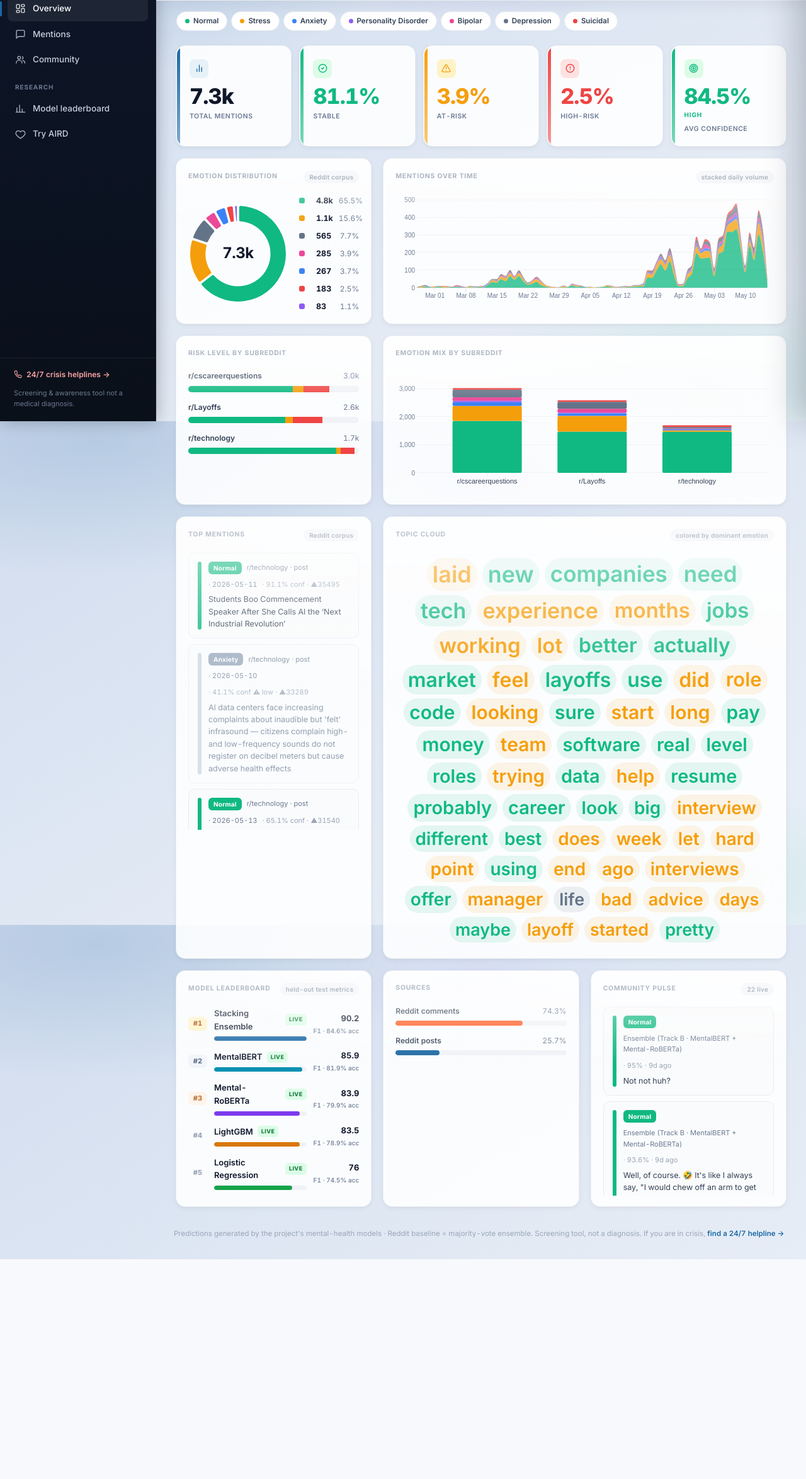
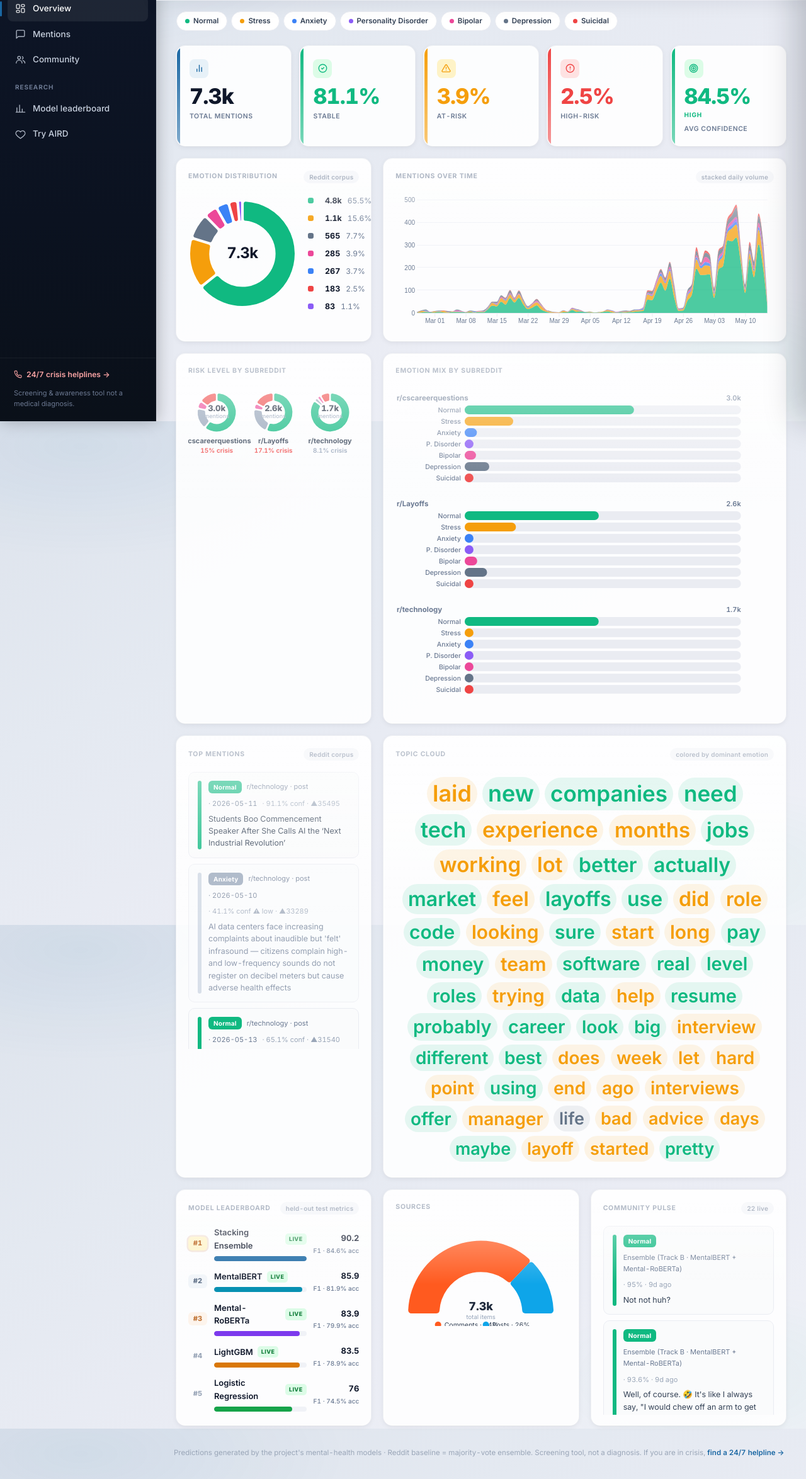
Before and after one commit to wondosenamosha/AIRD-social-Monitoring, a Flask app: page / in a window 1280 px wide. Shown: the part 131-2480 px from the top of the page at 63% size. Before the commit the page ends 2131 px from the top, so only its background shows below. Run offline with Flask 3, Linux system fonts and the light colour scheme; data comes from the database, SQL or seed files in the repository.

Commit message:
Dashboard: D3 animated chart upgrades + visual fixes
- Replace Risk Level stacked bars with D3 animated mini-donuts per subreddit (arc sweep with staggered delay)
- Replace Sources progress bars with D3 half-gauge semicircle (animated arc reveal)
- Fix Emotion Mix subreddit label overlap by adding header row above each bar group
- Fix blank Emotion Mix chart (reduce initial value bug in maxTotal calculation)
- Add D3 stacked-area timeline wipe animation, donut arc sweep, horizontal bar grow animation
- Background gradient tuned (less blue), frosted topbar, KPI card polish

Co-Authored-By: Claude Sonnet 4.6 <noreply@anthropic.com>

```diff
--- a/scripts/build_reddit_aggregates.py
+++ b/scripts/build_reddit_aggregates.py
@@ -26,7 +26,7 @@ from inference import EMOTION_META, LABELS  # noqa: E402
 SRC = os.path.join(ROOT, "results", "reddit_inference_results.csv")
 MASTER = os.path.join(ROOT, "results", "master_comparison_table.csv")
 OUT = os.path.join(WEBAPP, "data", "reddit_dashboard.json")
-MODEL_NOTE = "Ensemble (Track B) · 84.6% acc / 0.90 macro-F1"
+MODEL_NOTE = "Ensemble · 84.6% acc / 0.90 macro-F1"
 
 # Which Track B models can actually serve live inference (complete artifacts).
 # All six are now live: the transformers ship full HF artifacts; the classical
--- a/static/css/style.css
+++ b/static/css/style.css
@@ -22,10 +22,9 @@ html,body{margin:0;padding:0}
 body{
   font-family:'Inter',-apple-system,BlinkMacSystemFont,'Segoe UI',Roboto,sans-serif;
   background:
-    radial-gradient(ellipse 72% 48% at 12% 4%, rgba(26,103,163,.16) 0%,transparent 56%),
-    radial-gradient(ellipse 55% 38% at 88% 92%, rgba(16,185,129,.09) 0%,transparent 52%),
-    radial-gradient(ellipse 40% 30% at 60% 10%, rgba(139,92,246,.05) 0%,transparent 45%),
-    linear-gradient(150deg,#d2dcee 0%,#dae4f2 35%,#e3eaf4 65%,#e9eff8 100%) fixed;
+    radial-gradient(ellipse 60% 40% at 10% 5%, rgba(26,103,163,.07) 0%,transparent 55%),
+    radial-gradient(ellipse 45% 35% at 90% 90%, rgba(16,185,129,.05) 0%,transparent 50%),
+    linear-gradient(150deg,#dde3ec 0%,#e4e9f1 35%,#eaecf4 65%,#eff1f7 100%) fixed;
   color:var(--ink); font-size:14px; line-height:1.6;
   -webkit-font-smoothing:antialiased; overflow-x:hidden;
   font-feature-settings:"cv05","ss01"; font-variant-numeric:tabular-nums;
@@ -123,7 +122,7 @@ a{color:inherit;text-decoration:none}
 
 /* donut + legend */
 .donut-wrap{display:flex;align-items:center;gap:18px}
-.donut-box{position:relative;width:158px;height:158px;flex:0 0 158px}
+.donut-box{position:relative;width:172px;height:172px;flex:0 0 172px}
 .donut-center{position:absolute;inset:0;display:grid;place-content:center;text-align:center;pointer-events:none}
 .donut-center .big{font-size:24px;font-weight:700;letter-spacing:-.5px}
 .donut-center .lbl{display:none}
@@ -140,8 +139,10 @@ a{color:inherit;text-decoration:none}
 .hbar .top .name{font-weight:600;color:var(--ink-2)}
 .hbar .track{height:8px;background:var(--line-2);border-radius:6px;overflow:hidden;display:flex}
 .hbar .fill{height:100%;border-radius:6px}
-.stacked .seg-bar{display:flex;height:10px;border-radius:6px;overflow:hidden;background:var(--line-2)}
-.stacked .seg-bar > span{display:block;height:100%}
+.stacked .seg-bar{display:flex;height:12px;border-radius:8px;overflow:hidden;background:var(--line-2)}
+.stacked .seg-bar > span{display:block;height:100%;transition:width .6s cubic-bezier(.4,0,.2,1)}
+.bar-shim{animation:shimSweep 2.6s ease-in-out infinite}
+@keyframes shimSweep{0%{transform:translateX(-120%)}100%{transform:translateX(320%)}}
 
 /* charts (d3 svg) */
 .chart{width:100%}
@@ -169,8 +170,10 @@ a{color:inherit;text-decoration:none}
 
 /* topic cloud */
 .cloud{display:flex;flex-wrap:wrap;gap:6px 8px;align-items:center;justify-content:center;padding:8px 4px;line-height:1.3}
-.cloud span{font-weight:600;cursor:default;transition:opacity .12s;border-radius:999px;padding:3px 9px;display:inline-block}
-.cloud span:hover{opacity:.7}
+.cloud span{font-weight:600;cursor:default;border-radius:999px;padding:3px 9px;display:inline-block;
+  animation:cloudIn .4s ease both;transition:opacity .15s,transform .15s}
+.cloud span:hover{opacity:.75;transform:scale(1.08)}
+@keyframes cloudIn{from{opacity:0;transform:scale(.8)}to{opacity:1;transform:scale(1)}}
 
 /* leaderboard */
 .lb{display:flex;flex-direction:column;gap:13px}
@@ -178,8 +181,10 @@ a{color:inherit;text-decoration:none}
 .lb .rank{font-weight:800;font-size:11px;text-align:center;padding:2px 4px;border-radius:6px}
 .lb .nm{font-weight:600;font-size:13px;display:flex;align-items:center;gap:7px;color:var(--ink)}
 .lb .live{background:#dcfce7;color:#15803d;font-size:9px;font-weight:800;padding:2px 6px;border-radius:5px;letter-spacing:.4px}
-.lb .bar{height:7px;border-radius:4px;background:var(--line-2);margin-top:6px;overflow:hidden}
-.lb .bar>span{display:block;height:100%;border-radius:4px;transition:width .4s ease}
+.lb .bar{height:8px;border-radius:6px;background:var(--line-2);margin-top:6px;overflow:hidden}
+.lb .bar>span{display:block;height:100%;border-radius:6px;transition:width .5s cubic-bezier(.4,0,.2,1)}
+.lb .r.top .rank{animation:goldPulse 2.4s ease-in-out infinite}
+@keyframes goldPulse{0%,100%{box-shadow:0 0 0 0 rgba(180,83,9,.3)}50%{box-shadow:0 0 0 5px rgba(180,83,9,0)}}
 .lb .sc{font-weight:700;font-size:13px;text-align:right}
 .lb .sc small{display:block;color:var(--muted);font-weight:500;font-size:10px;margin-top:1px}
 
--- a/static/js/dashboard.js
+++ b/static/js/dashboard.js
@@ -152,9 +152,9 @@
     const v = currentView();
     $("#grid").innerHTML = gridHTML(v);
     $("#distSrc").textContent = v.srcLabel;
-    drawDonut(v); renderLegend(v); drawTimeline(v); renderRiskBars(v);
+    drawDonut(v); renderLegend(v); drawTimeline(v); drawRiskDonuts(v);
     drawSubredditBar(v); renderMentions(v); renderCloud(v); renderLeaderboard(v);
-    renderSources(v); renderCommunity();
+    drawSources(v); renderCommunity();
   }
   const filteredDist = v => v.emotion_distribution.filter(d=>state.active.has(d.emotion));
 
@@ -164,17 +164,19 @@
     const data = filteredDist(v).filter(x=>x.count>0);
     $("#donutTotal").textContent = fmt(data.reduce((a,x)=>a+x.count,0));
     const top0=data[0]; if(top0){const lbl=document.getElementById("donutTopLabel");if(lbl){lbl.textContent=top0.emotion;lbl.style.color=COLORS[top0.emotion];}}
-    const W=158,H=158,R=Math.min(W,H)/2;
+    const W=172,H=172,R=Math.min(W,H)/2;
     const svg=d3.select(el).append("svg").attr("class","chart").attr("width",W).attr("height",H)
       .append("g").attr("transform",`translate(${W/2},${H/2})`);
-    const pie=d3.pie().sort(null).value(d=>d.count).padAngle(.018);
-    const arc=d3.arc().innerRadius(R*0.64).outerRadius(R-2).cornerRadius(3);
+    const pie=d3.pie().sort(null).value(d=>d.count).padAngle(.022);
+    const arc=d3.arc().innerRadius(R*0.60).outerRadius(R-2).cornerRadius(4);
     svg.selectAll("path").data(pie(data)).join("path")
-      .attr("d",arc).attr("fill",d=>COLORS[d.data.emotion]||d.data.color).attr("stroke","#fff").attr("stroke-width",2)
-      .style("cursor","default")
+      .attr("fill",d=>COLORS[d.data.emotion]||d.data.color).attr("stroke","#fff").attr("stroke-width",2)
+      .style("cursor","default").attr("opacity",0)
       .on("mousemove",(e,d)=>tipShow(`<b>${d.data.emotion}</b> · ${fmt(d.data.count)} (${d.data.pct}%)`,e))
       .on("mouseleave",tipHide)
-      .transition().duration(450).attrTween("d",function(d){
+      .transition().duration(600).delay((_,i)=>i*60).ease(d3.easeCubicOut)
+      .attr("opacity",1)
+      .attrTween("d",function(d){
         const i=d3.interpolate({startAngle:d.startAngle,endAngle:d.startAngle},d);
         return t=>arc(i(t));});
   }
@@ -193,7 +195,7 @@
     const t=v.timeline||[];
     if(t.length<2){el.innerHTML='<div class="empty">Not enough days to chart a trend.</div>';return;}
     const emos=ALL_EMOTIONS.filter(e=>state.active.has(e));
-    const W=el.clientWidth||640, H=170, m={t:8,r:10,b:22,l:34};
+    const W=el.clientWidth||640, H=210, m={t:8,r:10,b:22,l:34};
     const parse=d3.timeParse("%Y-%m-%d");
     const rows=t.map(p=>{const o={date:parse(p.date)}; emos.forEach(e=>o[e]=(p.counts&&p.counts[e])||0); return o;});
     const x=d3.scaleTime().domain(d3.extent(rows,d=>d.date)).range([m.l,W-m.r]);
@@ -206,8 +208,14 @@
     svg.append("g").attr("class","grid").selectAll("line").data(y.ticks(4)).join("line")
       .attr("x1",m.l).attr("x2",W-m.r).attr("y1",y).attr("y2",y);
     const area=d3.area().x(d=>x(d.data.date)).y0(d=>y(d[0])).y1(d=>y(d[1])).curve(d3.curveMonotoneX);
+    // clip-path reveal: wipe left → right
+    const clipId="tc"+Date.now();
+    svg.append("defs").append("clipPath").attr("id",clipId)
+      .append("rect").attr("x",m.l).attr("y",m.t).attr("height",H-m.t-m.b).attr("width",0)
+      .transition().duration(1100).ease(d3.easeCubicInOut).attr("width",W-m.l-m.r);
     svg.selectAll("path.layer").data(stack).join("path").attr("class","layer")
-      .attr("fill",d=>COLORS[d.key]).attr("fill-opacity",.76).attr("d",area)
+      .attr("fill",d=>COLORS[d.key]).attr("fill-opacity",.74).attr("d",area)
+      .attr("clip-path",`url(#${clipId})`)
       .on("mousemove",(e,d)=>tipShow(`<b>${d.key}</b>`,e)).on("mouseleave",tipHide);
     // axes
     svg.append("g").attr("class","axis").attr("transform",`translate(0,${H-m.b})`)
@@ -218,46 +226,117 @@
       .selectAll("text").style("font-size","10px");
   }
 
-  // ---------- D3: stacked subreddit bars ------------------------------------
+  // ---------- D3: emotion mix horizontal bars (replaces vertical stacked) ----
   function drawSubredditBar(v){
     const el=$("#barSubreddit"); el.innerHTML="";
     if(!v.by_subreddit||!v.by_subreddit.length){el.innerHTML='<div class="empty">No subreddit data for this view.</div>';return;}
     const emos=ALL_EMOTIONS.filter(e=>state.active.has(e));
     const subs=v.by_subreddit;
-    const W=el.clientWidth||640, H=190, m={t:8,r:10,b:26,l:34};
-    const x=d3.scaleBand().domain(subs.map(s=>"r/"+s.subreddit)).range([m.l,W-m.r]).padding(.34);
-    const rows=subs.map(s=>{const o={k:"r/"+s.subreddit}; emos.forEach(e=>o[e]=(s.counts&&s.counts[e])||0); return o;});
-    const stack=d3.stack().keys(emos)(rows);
-    const yMax=d3.max(rows,r=>emos.reduce((a,e)=>a+r[e],0))||1;
-    const y=d3.scaleLinear().domain([0,yMax]).nice().range([H-m.b,m.t]);
+    const W=el.clientWidth||560, BAR=14, GAP=20, PAD_L=110, PAD_R=52, PAD_T=6, HEADER_H=22;
+    const H=PAD_T+(subs.length*(HEADER_H+emos.length*(BAR+4)+GAP));
+    const maxTotal=d3.max(subs,s=>emos.reduce((a,e)=>a+(s.counts?.[e]||0),0))||1;
+    const xScale=d3.scaleLinear().domain([0,maxTotal]).range([0,W-PAD_L-PAD_R]);
     const svg=d3.select(el).append("svg").attr("class","chart").attr("width","100%").attr("height",H)
       .attr("viewBox",`0 0 ${W} ${H}`);
-    svg.append("g").attr("class","grid").selectAll("line").data(y.ticks(4)).join("line")
-      .attr("x1",m.l).attr("x2",W-m.r).attr("y1",y).attr("y2",y);
-    svg.selectAll("g.layer").data(stack).join("g").attr("class","layer").attr("fill",d=>COLORS[d.key])
-      .selectAll("rect").data(d=>d.map(p=>({...p,key:d.key}))).join("rect")
-        .attr("x",d=>x(d.data.k)).attr("width",x.bandwidth())
-        .attr("y",d=>y(d[1])).attr("height",d=>Math.max(0,y(d[0])-y(d[1]))).attr("rx",2)
-        .on("mousemove",(e,d)=>tipShow(`<b>${d.key}</b> · ${d.data.k}: ${d[1]-d[0]}`,e)).on("mouseleave",tipHide);
-    svg.append("g").attr("class","axis").attr("transform",`translate(0,${H-m.b})`)
-      .call(d3.axisBottom(x).tickSizeOuter(0)).call(g=>g.select(".domain").remove())
-      .selectAll("text").style("font-size","11px").style("fill","var(--ink-2)");
-    svg.append("g").attr("class","axis").attr("transform",`translate(${m.l},0)`)
-      .call(d3.axisLeft(y).ticks(4).tickSize(0)).call(g=>g.select(".domain").remove())
-      .selectAll("text").style("font-size","10px");
+    // shimmer gradient def
+    const shimId="shim"+Date.now();
+    const defs=svg.append("defs");
+    const lg=defs.append("linearGradient").attr("id",shimId).attr("x1","0%").attr("x2","100%");
+    lg.append("stop").attr("offset","0%").attr("stop-color","white").attr("stop-opacity",0);
+    lg.append("stop").attr("offset","50%").attr("stop-color","white").attr("stop-opacity",.22);
+    lg.append("stop").attr("offset","100%").attr("stop-color","white").attr("stop-opacity",0);
+
+    subs.forEach((s,si)=>{
+      const groupY=PAD_T+si*(HEADER_H+emos.length*(BAR+4)+GAP);
+      // subreddit header row — above the bars, no overlap with emotion labels
+      svg.append("text").attr("x",2).attr("y",groupY+14)
+        .attr("font-size","11.5").attr("font-weight","700")
+        .attr("fill","#334155").text("r/"+s.subreddit);
+      const rowTotal=emos.reduce((a,e)=>a+(s.counts?.[e]||0),0);
+      svg.append("text").attr("x",W-PAD_R).attr("y",groupY+14)
+        .attr("font-size","11").attr("font-weight","600")
+        .attr("fill","#94a3b8").attr("text-anchor","end").text(fmt(rowTotal));
+
+      emos.forEach((e,ei)=>{
+        const count=s.counts?.[e]||0;
+        const barW=xScale(count);
+        const y=groupY+HEADER_H+ei*(BAR+4);
+        const color=COLORS[e];
+        // track
+        svg.append("rect").attr("x",PAD_L).attr("y",y).attr("width",W-PAD_L-PAD_R)
+          .attr("height",BAR).attr("rx",BAR/2).attr("fill","#eaecf2");
+        // fill — animated from 0
+        const fill=svg.append("rect").attr("x",PAD_L).attr("y",y).attr("width",0)
+          .attr("height",BAR).attr("rx",BAR/2).attr("fill",color)
+          .on("mousemove",ev=>tipShow(`<b>${e}</b> · r/${s.subreddit}: ${fmt(count)}`,ev))
+          .on("mouseleave",tipHide);
+        fill.transition().duration(700).delay(si*120+ei*45).ease(d3.easeCubicOut)
+          .attr("width",Math.max(barW,count>0?BAR:0));
+        // shimmer overlay on fill (repeating)
+        if(count>0){
+          const shim=svg.append("rect").attr("x",PAD_L).attr("y",y)
+            .attr("width",0).attr("height",BAR).attr("rx",BAR/2)
+            .attr("fill",`url(#${shimId})`).attr("pointer-events","none");
+          shim.transition().duration(700).delay(si*120+ei*45)
+            .attr("width",Math.max(barW,BAR))
+            .on("end",function(){d3.select(this).attr("class","bar-shim");});
+        }
+        // emotion label
+        svg.append("text").attr("x",PAD_L-6).attr("y",y+BAR/2).attr("dy","0.35em")
+          .attr("text-anchor","end").attr("font-size","10.5").attr("fill","var(--muted)")
+          .attr("font-weight","500").text(e==="Personality Disorder"?"P. Disorder":e);
+      });
+    });
   }
 
-  // ---------- CSS-based panels ----------------------------------------------
-  function renderRiskBars(v){
-    if(!v.by_subreddit){$("#riskBars").innerHTML='<div class="empty">No subreddit data for this view.</div>';return;}
-    $("#riskBars").innerHTML = v.by_subreddit.map(s=>`
-      <div class="hbar"><div class="top"><span class="name">r/${s.subreddit}</span>
-        <span>${fmt(s.total)}</span></div>
-        <div class="stacked"><div class="seg-bar">
-          <span style="width:${s.stable_pct}%;background:var(--normal)" title="Stable ${s.stable_pct}%"></span>
-          <span style="width:${Math.max(0,s.at_risk_pct-s.high_risk_pct)}%;background:var(--stress)" title="Elevated"></span>
-          <span style="width:${s.high_risk_pct}%;background:var(--suicidal)" title="Suicidal ${s.high_risk_pct}%"></span>
-        </div></div></div>`).join("");
+  // ---------- D3: risk by subreddit — animated mini donuts -----------------
+  function drawRiskDonuts(v){
+    const el=$("#riskBars"); el.innerHTML="";
+    if(!v.by_subreddit){el.innerHTML='<div class="empty">No subreddit data for this view.</div>';return;}
+    const subs=v.by_subreddit;
+    const W=el.clientWidth||320, COLS=subs.length, CW=Math.floor(W/COLS);
+    const R=Math.min(CW/2-14,54), ri=R*0.57;
+    const cy=R+8, H=R*2+56;
+    const arcFn=d3.arc().innerRadius(ri).outerRadius(R).cornerRadius(3);
+    const pieFn=d3.pie().sort(null).value(d=>d.val).padAngle(0.03);
+    const svg=d3.select(el).append("svg").attr("width","100%").attr("height",H)
+      .attr("viewBox",`0 0 ${W} ${H}`);
+    subs.forEach((s,si)=>{
+      const ox=si*CW+CW/2;
+      const elevated=Math.max(0,100-s.stable_pct-s.at_risk_pct);
+      const atRisk=Math.max(0,s.at_risk_pct-s.high_risk_pct);
+      const data=[
+        {label:"Stable",val:s.stable_pct,color:"#10b981"},
+        {label:"Moderate",val:elevated,color:"#94a3b8"},
+        {label:"At-risk (Bipolar)",val:atRisk,color:"#ec4899"},
+        {label:"High-risk (Suicidal)",val:s.high_risk_pct,color:"#ef4444"},
+      ].filter(d=>d.val>0.1);
+      const g=svg.append("g").attr("transform",`translate(${ox},${cy})`);
+      g.selectAll("path").data(pieFn(data)).join("path")
+        .attr("fill",d=>d.data.color).attr("stroke","#fff").attr("stroke-width",1.5)
+        .attr("opacity",0)
+        .on("mousemove",(e,d)=>tipShow(`<b>${d.data.label}</b>: ${d.data.val.toFixed(1)}%`,e))
+        .on("mouseleave",tipHide)
+        .transition().duration(700).delay(si*130)
+        .attr("opacity",1)
+        .attrTween("d",function(d){
+          const i=d3.interpolate({startAngle:d.startAngle,endAngle:d.startAngle},d);
+          return t=>arcFn(i(t));
+        });
+      g.append("text").attr("text-anchor","middle").attr("dy","-0.15em")
+        .attr("font-size","13").attr("font-weight","800").attr("fill","#1e293b")
+        .text(fmt(s.total));
+      g.append("text").attr("text-anchor","middle").attr("dy","1em")
+        .attr("font-size","9").attr("font-weight","500").attr("fill","#94a3b8")
+        .text("mentions");
+      svg.append("text").attr("x",ox).attr("y",cy+R+18)
+        .attr("text-anchor","middle").attr("font-size","11").attr("font-weight","700")
+        .attr("fill","#334155").text("r/"+s.subreddit);
+      svg.append("text").attr("x",ox).attr("y",cy+R+33)
+        .attr("text-anchor","middle").attr("font-size","10").attr("font-weight","600")
+        .attr("fill",s.high_risk_pct>10?"#ef4444":"#94a3b8")
+        .text(`${s.high_risk_pct}% crisis`);
+    });
   }
   function renderMentions(v){
     $("#mentionSrc").textContent = v.srcLabel;
@@ -296,13 +375,53 @@
         <div class="sc">${r.f1_macro}<small>F1 · ${r.accuracy}% acc</small></div></div>`;
     }).join("");
   }
-  function renderSources(v){
-    if(!v.sources){$("#sourceBars").innerHTML='<div class="empty">Community submissions only.</div>';return;}
-    const total = Object.values(v.sources).reduce((a,b)=>a+b,0)||1;
-    const items=[["Reddit comments",v.sources.comment||0,"#ff5a1f"],["Reddit posts",v.sources.post||0,"var(--accent)"]];
-    $("#sourceBars").innerHTML = items.map(([n,c,col])=>`
-      <div class="hbar"><div class="top"><span class="name">${n}</span><span>${(100*c/total).toFixed(1)}%</span></div>
-      <div class="track"><span class="fill" style="width:${100*c/total}%;background:${col}"></span></div></div>`).join("");
+  function drawSources(v){
+    const el=$("#sourceBars"); el.innerHTML="";
+    if(!v.sources){el.innerHTML='<div class="empty">Community submissions only.</div>';return;}
+    const total=Object.values(v.sources).reduce((a,b)=>a+b,0)||1;
+    const items=[
+      {label:"Comments",count:v.sources.comment||0,color:"#ff5a1f"},
+      {label:"Posts",count:v.sources.post||0,color:"#0ea5e9"},
+    ];
+    const W=el.clientWidth||280, H=162;
+    const cx=W/2, cy=H-20;
+    const R=Math.min(cx-20,cy-6), ri=R*0.57;
+    const arcFn=d3.arc().innerRadius(ri).outerRadius(R).cornerRadius(5);
+    let startA=-Math.PI/2;
+    const segments=items.map(d=>{
+      const span=(d.count/total)*Math.PI;
+      const seg={...d,startAngle:startA,endAngle:startA+span};
+      startA+=span; return seg;
+    });
+    const svg=d3.select(el).append("svg").attr("width","100%").attr("height",H)
+      .attr("viewBox",`0 0 ${W} ${H}`);
+    const g=svg.append("g").attr("transform",`translate(${cx},${cy})`);
+    g.append("path").attr("d",arcFn({startAngle:-Math.PI/2,endAngle:Math.PI/2})).attr("fill","#f1f5f9");
+    segments.forEach((seg,i)=>{
+      g.append("path").attr("fill",seg.color).attr("opacity",0)
+        .on("mousemove",e=>tipShow(`<b>${seg.label}</b>: ${fmt(seg.count)} · ${(seg.count/total*100).toFixed(1)}%`,e))
+        .on("mouseleave",tipHide)
+        .transition().duration(850).delay(i*90)
+        .attr("opacity",1)
+        .attrTween("d",()=>{
+          const interp=d3.interpolate(
+            {startAngle:seg.startAngle,endAngle:seg.startAngle},
+            {startAngle:seg.startAngle,endAngle:seg.endAngle});
+          return t=>arcFn(interp(t));
+        });
+    });
+    g.append("text").attr("text-anchor","middle").attr("dy","-0.3em")
+      .attr("font-size","18").attr("font-weight","800").attr("fill","#1e293b").text(fmt(total));
+    g.append("text").attr("text-anchor","middle").attr("dy","0.9em")
+      .attr("font-size","9.5").attr("fill","#94a3b8").text("total items");
+    const legY=cy+18;
+    items.forEach((d,i)=>{
+      const lx=i===0?cx-68:cx+8;
+      svg.append("circle").attr("cx",lx).attr("cy",legY).attr("r",5).attr("fill",d.color);
+      svg.append("text").attr("x",lx+10).attr("y",legY).attr("dy","0.35em")
+        .attr("font-size","10.5").attr("fill","#334155")
+        .text(`${d.label} · ${(d.count/total*100).toFixed(0)}%`);
+    });
   }
   function renderCommunity(){
     const C = state.community;
```
